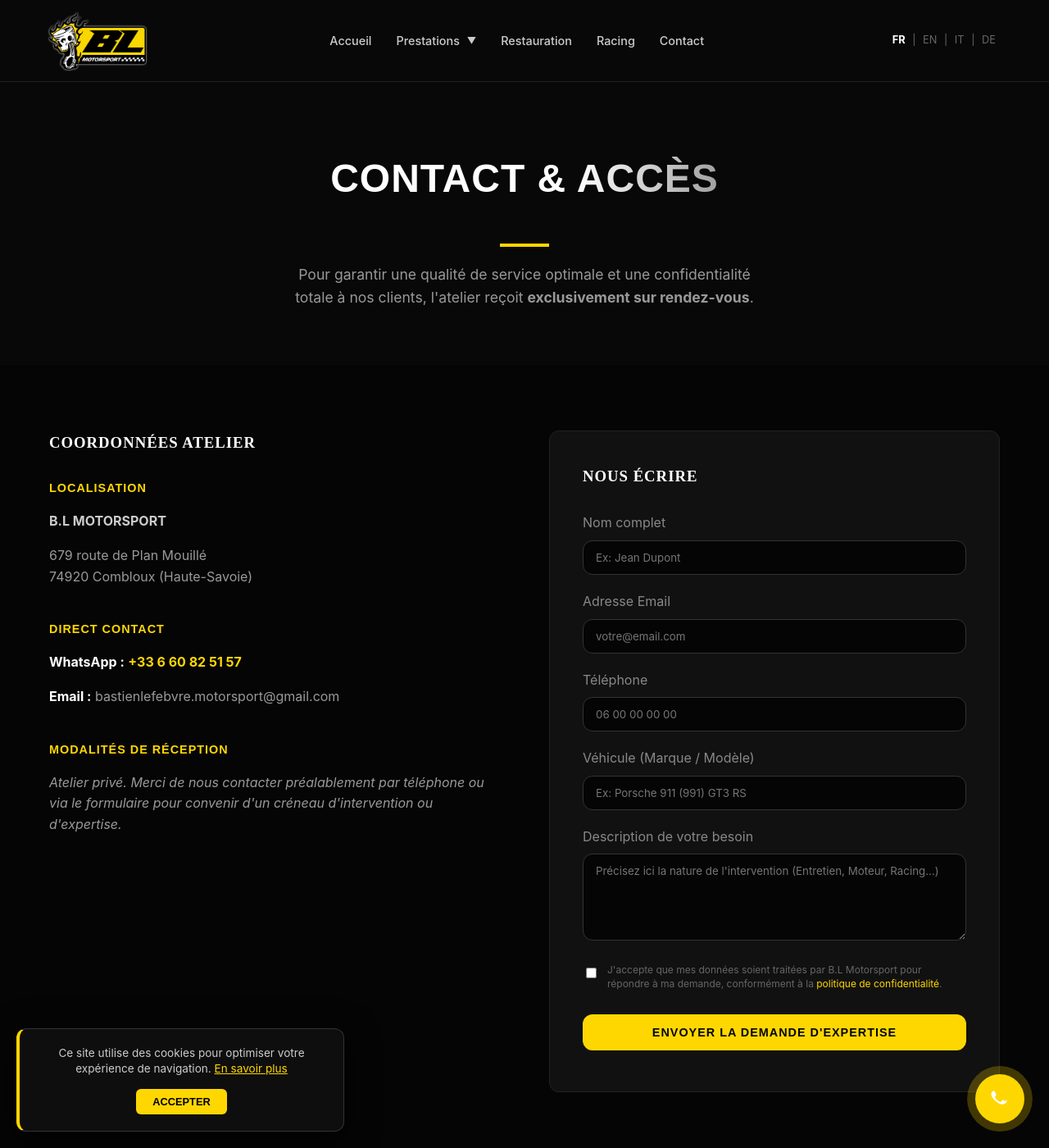
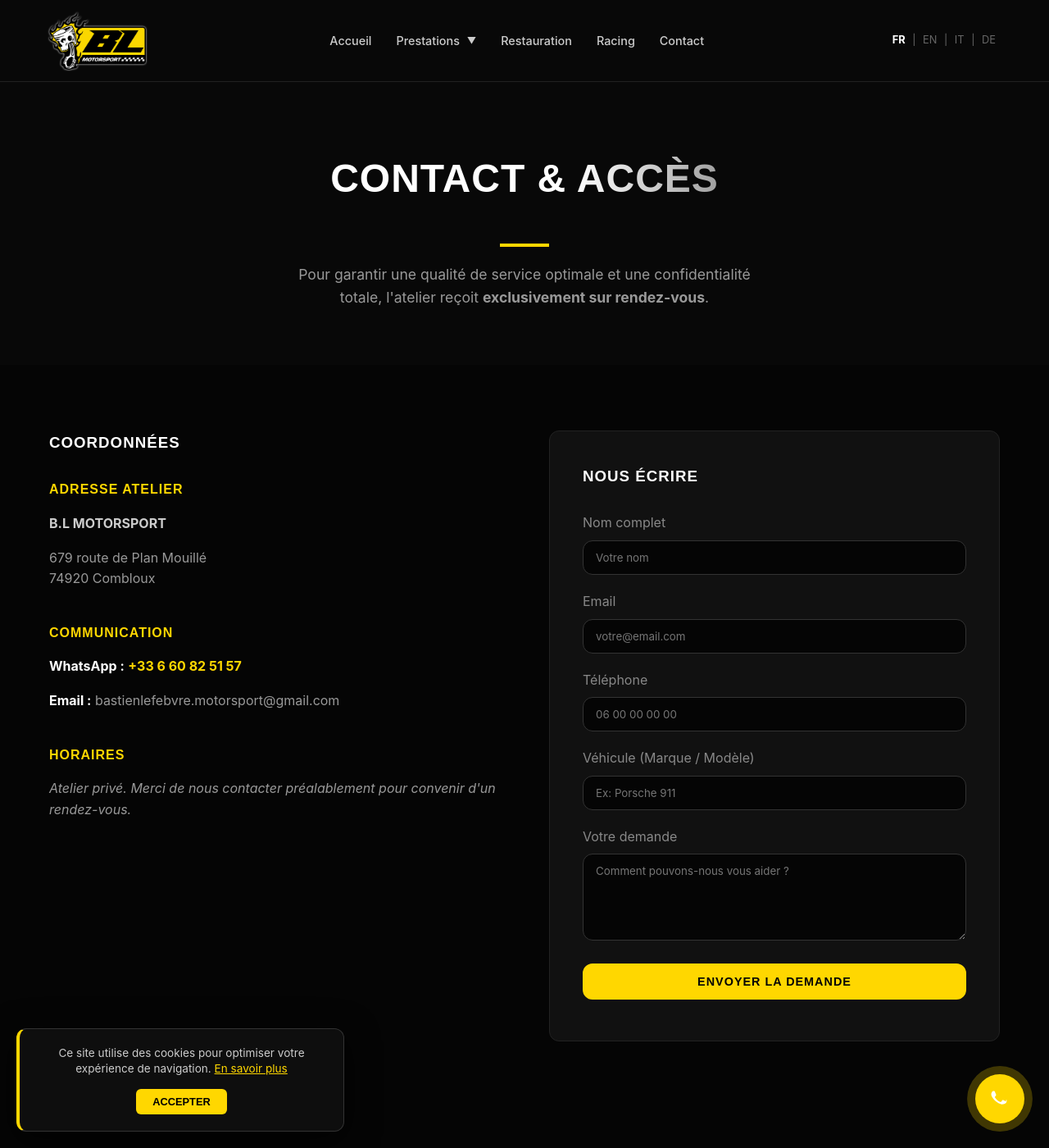
Before and after one commit to DuvalDVL/bl-motorsport, a Jekyll site: the page built from fr/contact.html, in a window 1280 px wide and 1400 px high. Shown: the whole window at 82% size. Built offline with Jekyll 4.4.1, drawn with Linux system fonts in a browser that asks for light colours.

Commit message:
Update contact.html

```diff
--- a/fr/contact.html
+++ b/fr/contact.html
@@ -1,7 +1,7 @@
 ---
 layout: default
 title: Garage Porsche Combloux Megève | Contact & Accès B.L Motorsport
-description: "Contactez notre atelier spécialisé Porsche et prestige à Combloux (74). Prise de rendez-vous pour entretien, réfection moteur et préparation racing près de Megève."
+description: "Contactez notre atelier spécialisé Porsche et prestige à Combloux (74). Prise de rendez-vous pour entretien, réfection moteur et préparation racing."
 permalink: /fr/contact/
 lang: fr
 ---
@@ -11,7 +11,7 @@ lang: fr
     <h1 class="page-title">CONTACT & <span class="text-gradient">ACCÈS</span></h1>
     <div class="divider-yellow"></div>
     <p style="color: #999; margin-top: 20px; max-width: 600px; margin-left: auto; margin-right: auto; font-size: 1.1rem;">
-      Pour garantir une qualité de service optimale et une confidentialité totale à nos clients,
+      Pour garantir une qualité de service optimale et une confidentialité totale,
       l'atelier reçoit <strong>exclusivement sur rendez-vous</strong>.
     </p>
   </div>
@@ -22,48 +22,48 @@ lang: fr
     <div class="contact-grid">
 
       <div class="contact-infos">
-        <h3 style="margin-bottom: 30px; color: white; font-family: 'Oswald';">COORDONNÉES ATELIER</h3>
+        <h3 style="margin-bottom: 30px; color: white;">COORDONNÉES</h3>
 
         <div class="info-block">
-          <h4 style="color: #FFD700; font-size: 0.9rem; margin-bottom: 10px; letter-spacing: 1px;">LOCALISATION</h4>
+          <h4 style="color: #FFD700; margin-bottom: 10px; letter-spacing: 1px;">ADRESSE ATELIER</h4>
           <p style="color: #ccc; margin-bottom: 5px; font-weight: bold;">{{ site.company.name }}</p>
           <p style="color: #999; line-height: 1.6;">
-            <a href="http://googleusercontent.com/maps.google.com/5" target="_blank" rel="noopener" style="text-decoration: none; color: inherit;">
+            <a href="https://www.google.com/maps?q=B.L+Motorsport+Combloux" target="_blank" rel="noopener" style="text-decoration: none; color: inherit;">
               {{ site.company.address }}<br>
-              {{ site.company.zip }} {{ site.company.city }} (Haute-Savoie)
+              {{ site.company.zip }} {{ site.company.city }}
             </a>
           </p>
         </div>
 
         <div class="info-block" style="margin-top: 40px;">
-          <h4 style="color: #FFD700; font-size: 0.9rem; margin-bottom: 10px; letter-spacing: 1px;">DIRECT CONTACT</h4>
+          <h4 style="color: #FFD700; margin-bottom: 10px; letter-spacing: 1px;">COMMUNICATION</h4>
           <p style="color: #999; margin-bottom: 15px;">
             <strong style="color: white;">WhatsApp :</strong> <a href="{{ site.company.whatsapp_link }}" style="color: #FFD700; font-weight: bold;">{{ site.company.phone }}</a>
           </p>
           <p style="color: #999;">
-            <strong style="color: white;">Email :</strong> <a href="mailto:{{ site.company.email }}" style="transition: color 0.3s ease;">{{ site.company.email }}</a>
+            <strong style="color: white;">Email :</strong> <a href="mailto:{{ site.company.email }}">{{ site.company.email }}</a>
           </p>
         </div>
 
         <div class="info-block" style="margin-top: 40px;">
-          <h4 style="color: #FFD700; font-size: 0.9rem; margin-bottom: 10px; letter-spacing: 1px;">MODALITÉS DE RÉCEPTION</h4>
+          <h4 style="color: #FFD700; margin-bottom: 10px; letter-spacing: 1px;">HORAIRES</h4>
           <p style="color: #999; font-style: italic; line-height: 1.6;">
-            Atelier privé. Merci de nous contacter préalablement par téléphone ou via le formulaire pour convenir d'un créneau d'intervention ou d'expertise.
+            Atelier privé. Merci de nous contacter préalablement pour convenir d'un rendez-vous.
           </p>
         </div>
       </div>
 
       <div class="contact-form-wrapper">
-        <h3 style="margin-bottom: 30px; color: white; font-family: 'Oswald';">NOUS ÉCRIRE</h3>
+        <h3 style="margin-bottom: 30px; color: white;">NOUS ÉCRIRE</h3>
 
         <form action="https://formspree.io/f/xjgevoaj" method="POST" class="dark-form">
           <div class="form-group">
             <label for="name">Nom complet</label>
-            <input type="text" id="name" name="name" required placeholder="Ex: Jean Dupont">
+            <input type="text" id="name" name="name" required placeholder="Votre nom">
           </div>
 
           <div class="form-group">
-            <label for="email">Adresse Email</label>
+            <label for="email">Email</label>
             <input type="email" id="email" name="email" required placeholder="votre@email.com">
           </div>
 
@@ -74,22 +74,15 @@ lang: fr
 
           <div class="form-group">
             <label for="vehicle">Véhicule (Marque / Modèle)</label>
-            <input type="text" id="vehicle" name="vehicle" placeholder="Ex: Porsche 911 (991) GT3 RS">
+            <input type="text" id="vehicle" name="vehicle" placeholder="Ex: Porsche 911">
           </div>
 
           <div class="form-group">
-            <label for="message">Description de votre besoin</label>
-            <textarea id="message" name="message" rows="5" required placeholder="Précisez ici la nature de l'intervention (Entretien, Moteur, Racing...)"></textarea>
+            <label for="message">Votre demande</label>
+            <textarea id="message" name="message" rows="5" required placeholder="Comment pouvons-nous vous aider ?"></textarea>
           </div>
 
-          <div class="form-group" style="display: flex; align-items: flex-start; gap: 10px; margin-top: 10px;">
-            <input type="checkbox" id="rgpd" name="rgpd" required style="width: auto; margin-top: 5px;">
-            <label for="rgpd" style="font-size: 0.75rem; color: #666; line-height: 1.4;">
-              J'accepte que mes données soient traitées par B.L Motorsport pour répondre à ma demande, conformément à la <a href="{{ site.baseurl }}/fr/politique-de-confidentialite/" style="color: #FFD700;">politique de confidentialité</a>.
-            </label>
-          </div>
-
-          <button type="submit" class="btn btn-primary btn-block" style="margin-top: 20px;">Envoyer la demande d'expertise</button>
+          <button type="submit" class="btn btn-primary btn-block" style="margin-top: 20px;">Envoyer la demande</button>
         </form>
       </div>
 
@@ -99,12 +92,11 @@ lang: fr
 
 <section class="map-section" style="height: 450px; width: 100%; position: relative; border-top: 1px solid #222;">
   <iframe
-    src="http://googleusercontent.com/maps.google.com/6"
+    src="https://www.google.com/maps?q=B.L+Motorsport+Combloux&output=embed"
     width="100%"
     height="100%"
     style="border:0; filter: grayscale(100%) invert(90%) contrast(1.2);"
     allowfullscreen=""
-    loading="lazy"
-    title="Localisation de l'atelier B.L Motorsport à Combloux">
+    loading="lazy">
   </iframe>
 </section>
```
